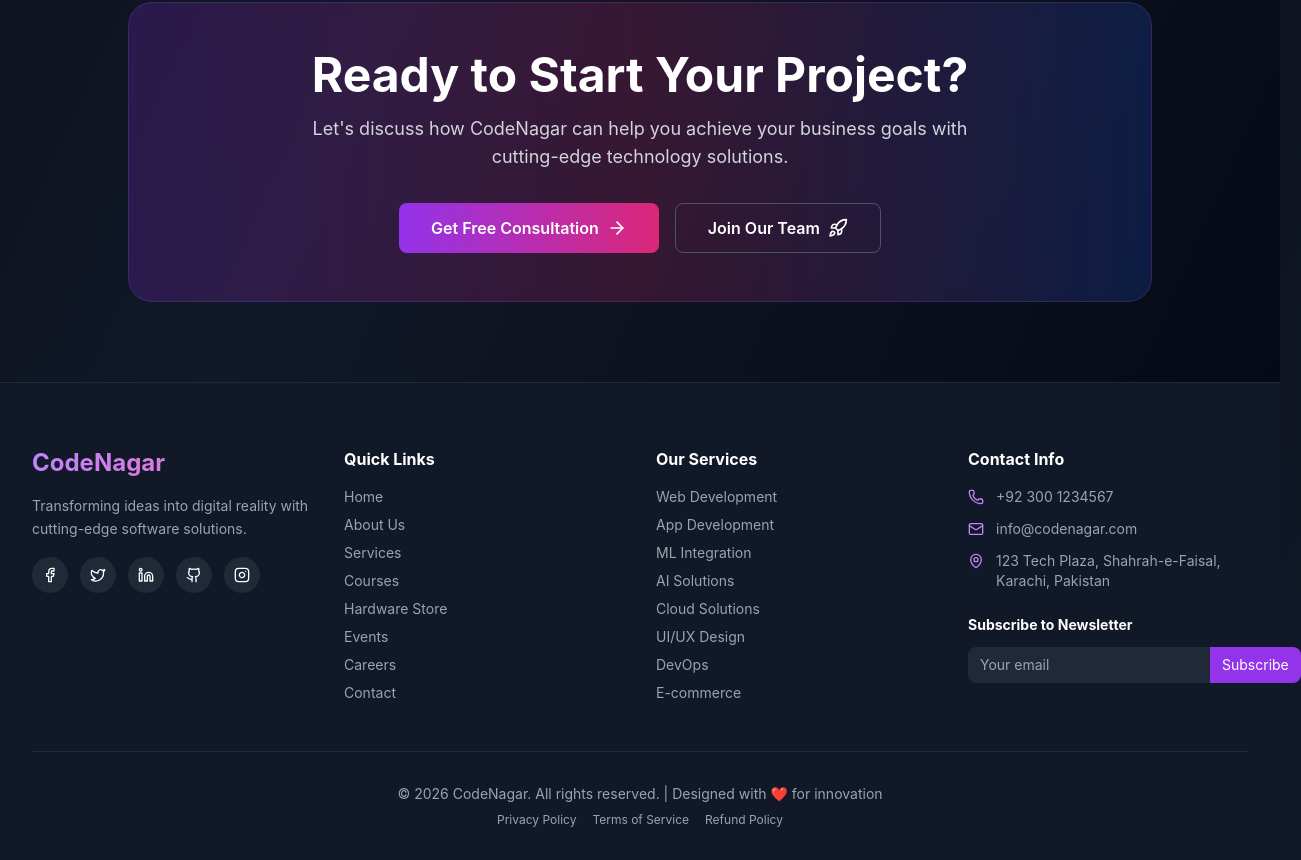
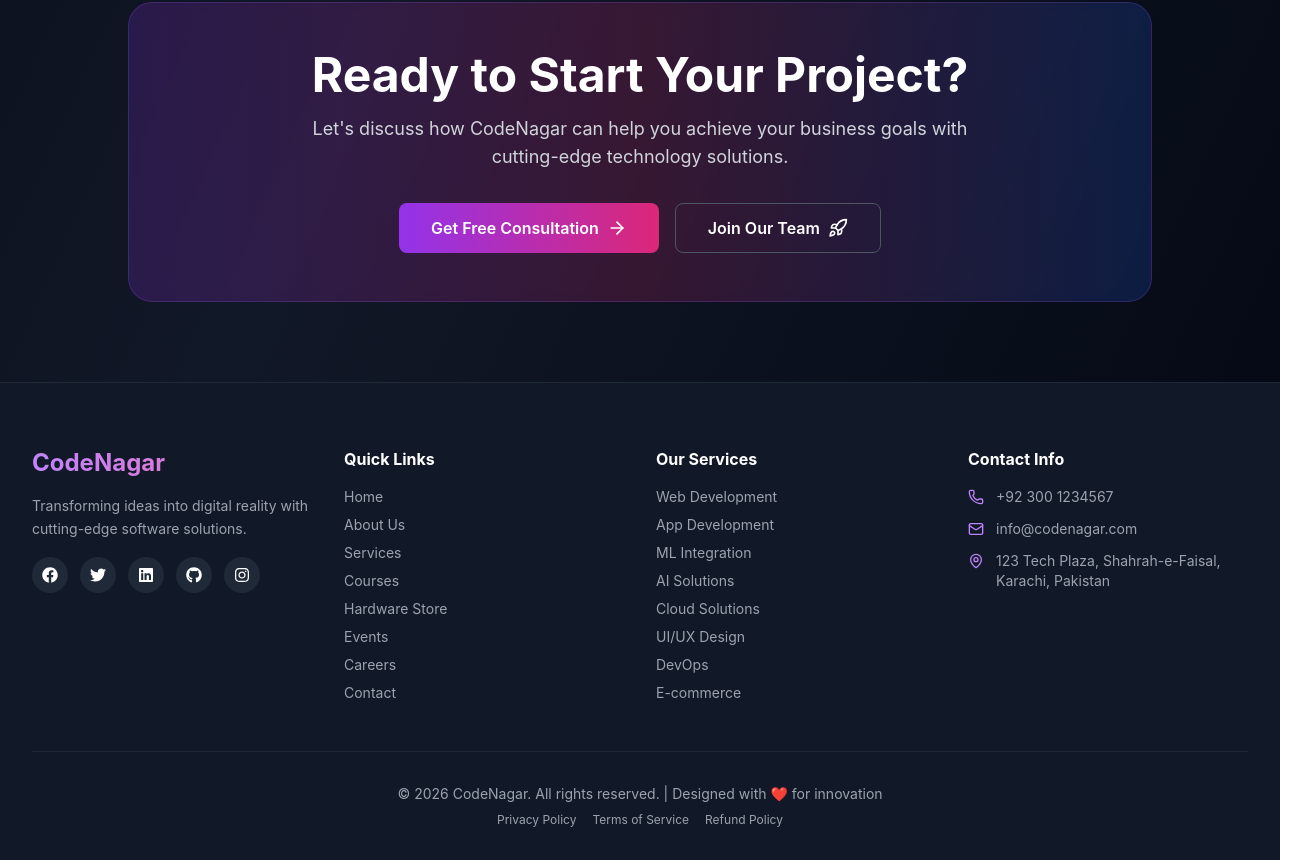
Before and after one commit to CodeNagar-IT/codenagar-frontend, a React (Vite) app: page / in a window 1280 px wide. Shown: the part 1986-2846 px from the top of the page, 1301 px wide, since content can reach past the window. Built offline with nearby package versions, Linux system fonts and the light colour scheme.

Commit message:
Fix Footer

```diff
--- a/src/components/Footer.jsx
+++ b/src/components/Footer.jsx
@@ -1,6 +1,7 @@
 // frontend/src/components/Footer.jsx
 import { Link } from "react-router-dom";
-import { Mail, Phone, MapPin, Twitter, Linkedin, Github, Facebook, Instagram } from "lucide-react";
+import { Mail, Phone, MapPin } from "lucide-react";
+import { FaFacebook, FaTwitter, FaLinkedin, FaGithub, FaInstagram } from "react-icons/fa";
 
 const Footer = () => {
   const currentYear = new Date().getFullYear();
@@ -19,11 +20,11 @@ const Footer = () => {
             </p>
             <div className="flex gap-3 mt-4">
               {[
-                { icon: Facebook, href: "https://facebook.com", label: "Facebook" },
-                { icon: Twitter, href: "https://twitter.com", label: "Twitter" },
-                { icon: Linkedin, href: "https://linkedin.com", label: "LinkedIn" },
-                { icon: Github, href: "https://github.com", label: "GitHub" },
-                { icon: Instagram, href: "https://instagram.com", label: "Instagram" },
+                { icon: FaFacebook, href: "https://facebook.com", label: "Facebook", color: "hover:bg-blue-600" },
+                { icon: FaTwitter, href: "https://twitter.com", label: "Twitter", color: "hover:bg-sky-500" },
+                { icon: FaLinkedin, href: "https://linkedin.com", label: "LinkedIn", color: "hover:bg-blue-700" },
+                { icon: FaGithub, href: "https://github.com", label: "GitHub", color: "hover:bg-gray-600" },
+                { icon: FaInstagram, href: "https://instagram.com", label: "Instagram", color: "hover:bg-pink-600" },
               ].map((social, i) => (
                 <a
                   key={i}
@@ -31,9 +32,9 @@ const Footer = () => {
                   target="_blank"
                   rel="noopener noreferrer"
                   aria-label={social.label}
-                  className="w-9 h-9 bg-gray-800 rounded-full flex items-center justify-center hover:bg-purple-600 transition-all duration-300 hover:scale-110"
+                  className={`w-9 h-9 bg-gray-800 rounded-full flex items-center justify-center transition-all duration-300 hover:scale-110 ${social.color}`}
                 >
-                  <social.icon className="w-4 h-4" />
+                  <social.icon className="w-4 h-4 text-white" />
                 </a>
               ))}
             </div>
@@ -86,21 +87,6 @@ const Footer = () => {
                 <span>123 Tech Plaza, Shahrah-e-Faisal, Karachi, Pakistan</span>
               </li>
             </ul>
-
-            {/* Newsletter Signup */}
-            <div className="mt-6">
-              <h4 className="font-bold mb-3 text-white text-sm">Subscribe to Newsletter</h4>
-              <div className="flex">
-                <input
-                  type="email"
-                  placeholder="Your email"
-                  className="flex-1 px-3 py-2 bg-gray-800 rounded-l-lg text-sm focus:outline-none focus:ring-1 focus:ring-purple-500"
-                />
-                <button className="px-3 py-2 bg-purple-600 rounded-r-lg text-sm hover:bg-purple-700 transition">
-                  Subscribe
-                </button>
-              </div>
-            </div>
           </div>
         </div>
 
```
